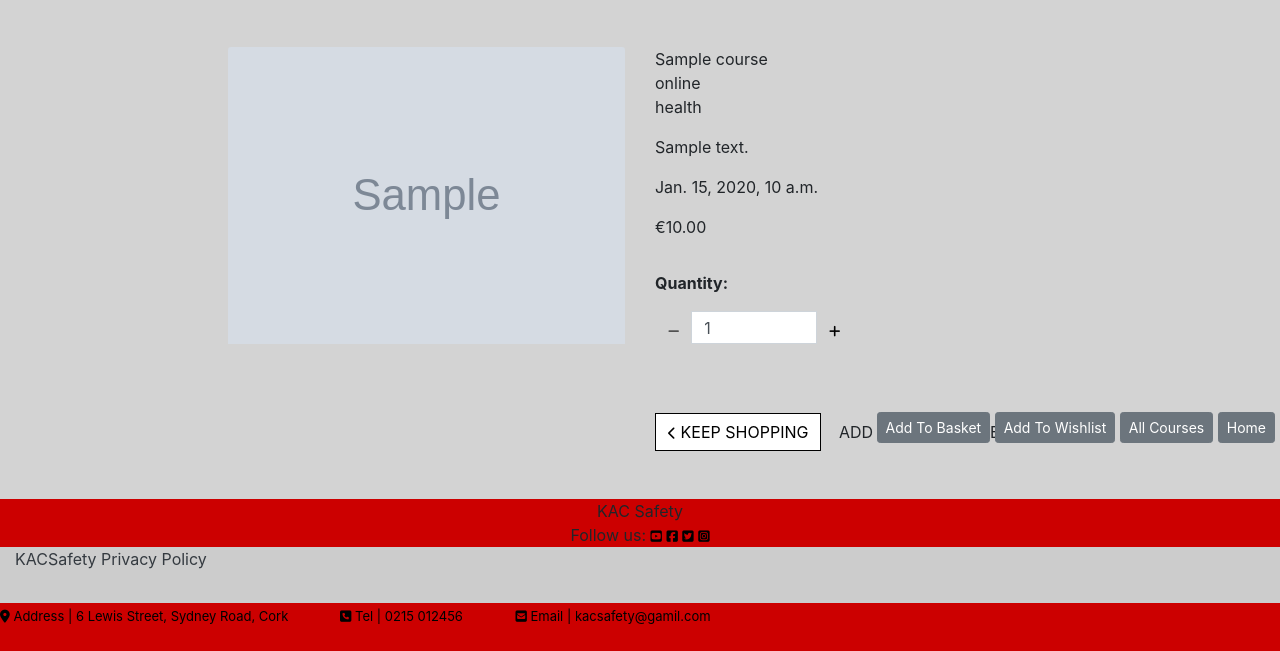
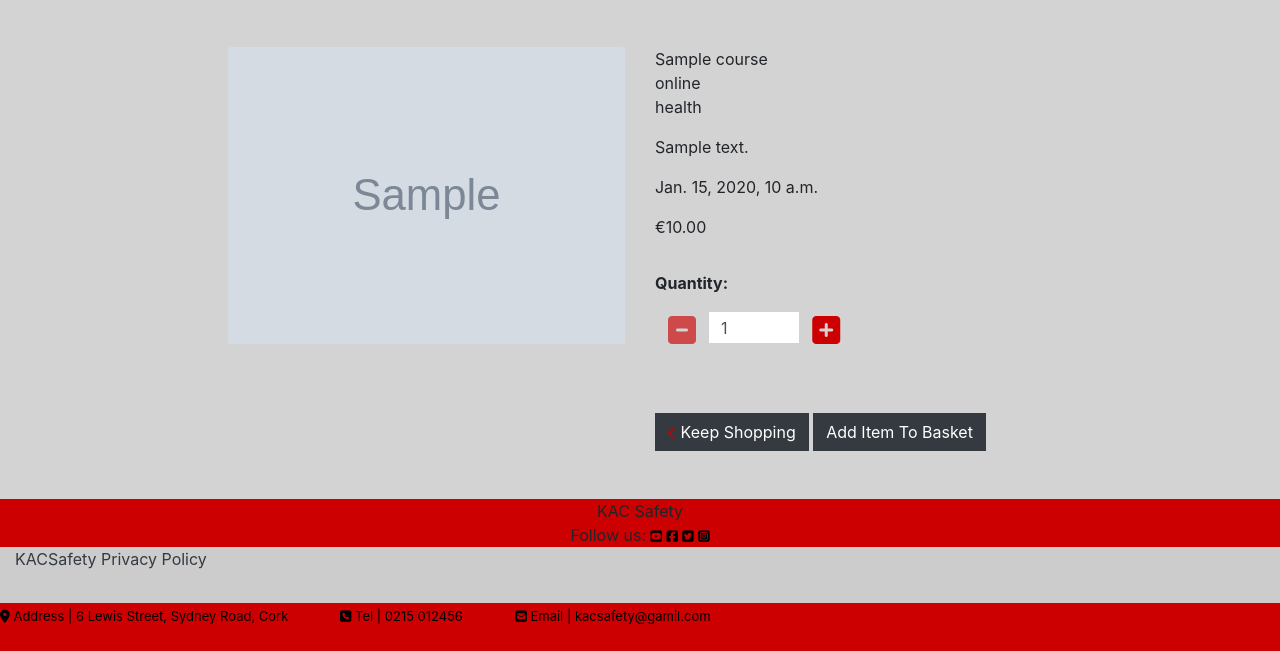
Before and after one commit to NBJIN/kacsafetya, a Django app: page /courses/courses/detail/1/ in a window 1280 px wide. Shown: the part 161-812 px from the top of the page. Run offline with Django 3.2, Linux system fonts and the light colour scheme; tables that the repository leaves empty hold one stand-in row (values such as "Sample post"); grey boxes marked "Sample" are stand-in pictures; some libraries are stand-ins or nearby versions.

Commit message:
Change design of buttons on pages
Update buttons on basket, contact, add_courses, all_courses,
detailed_courses, dashboard, index, subscribe, success, login
logout, signup. Add styling for same in style.css.

```diff
--- a/basket/templates/basket/basket.html
+++ b/basket/templates/basket/basket.html
@@ -138,7 +138,7 @@
                         <span class="icon">
                             <i class="fas fa-chevron-left"></i>
                         </span>
-                        <span class="text-uppercase">Continue Browsing</span>
+                        <span class="btn btn-dark rounded-0 mt-5">Continue Browsing</span>
                     </a>
                     <a href="{% url 'purchase' %}" class="btn btn-outline-black btn-black rounded-0 btn-lg">
                         <span class="text-uppercase">Make A Purchase</span>
--- a/contact/templates/contact/contact.html
+++ b/contact/templates/contact/contact.html
@@ -43,7 +43,7 @@
             {% csrf_token %}
             <!-- {% crispy form %} -->
             {{ form | crispy }}
-            <input type="submit" value="Submit" class="btn btn-secondary">
+            <input type="submit" value="Submit" class="btn btn-dark rounded-0 mt-2 mb-3">
             <!-- <fieldset class="rounded px-3 mb-5">
                 <legend class="fieldset-label small text-black px-3 w-auto"></legend>
 
--- a/courses/templates/courses/add_courses.html
+++ b/courses/templates/courses/add_courses.html
@@ -36,8 +36,8 @@
                 {% endif %}
                 {% endfor %}
                 <div class="text-right">
-                    <a class="btn btn-outline-black rounded-0" href="{% url 'all_courses' %}">Cancel</a>
-                    <button class="btn btn-black rounded-0" type="submit">Add Course</button>
+                    <a class="btn btn-dark rounded-0 mt-5" href="{% url 'all_courses' %}">Cancel</a>
+                    <button class="btn btn-dark rounded-0 mt-5" type="submit">Add Course</button>
                 </div>
             </form>
         </div>
--- a/courses/templates/courses/all_courses.html
+++ b/courses/templates/courses/all_courses.html
@@ -131,9 +131,9 @@
 
 <p class="d-lg-block button-options">
 
-  <a class="btn btn-sm btn-secondary" href="" role="button">Next</a>
-  <a class="btn btn-sm btn-secondary" href="" role="button">Previous</a>
-  <a class="btn btn-sm btn-secondary" href="{% url 'landing' %}" role="">Home</a>
+  <a class="btn btn-dark rounded-0 mt-5" href="" role="button">Next</a>
+  <a class="btn btn-dark rounded-0 mt-5" href="" role="button">Previous</a>
+  <a class="btn btn-dark rounded-0 mt-5" href="{% url 'landing' %}" role="">Home</a>
 
   <div class="btt-button btn-secondary">
     <a class="btt-link h-100 d-flex">
--- a/courses/templates/courses/detailed_courses.html
+++ b/courses/templates/courses/detailed_courses.html
@@ -53,7 +53,7 @@
                                         <button class="decrement-qty btn btn-black rounded-0"
                                             data-item_id="{{ courses.id }}" id="decrement-qty_{{ courses.id }}">
                                             <span class="icon">
-                                                <i class="fas fa-minus"></i>
+                                                <i class="fa-solid fa-square-minus fa-2xl" style="color: #cc0000;"></i>
                                             </span>
                                         </button>
                                     </div>
@@ -63,7 +63,7 @@
                                         <button class="increment-qty btn btn-black rounded-0"
                                             data-item_id="{{ courses.id }}" id="increment-qty_{{ courses.id }}">
                                             <span class="icon">
-                                                <i class="fas fa-plus"></i>
+                                                <i class="fa-sharp fa-solid fa-square-plus fa-2xl" style="color: rgb(204, 0, 0);"></i>
                                             </span>
                                         </button>
                                     </div>
@@ -71,38 +71,39 @@
                             </div>
                         </div>
                         <div class="col-12">
-                            <a href="{% url 'all_courses' %}" class="btn btn-outline-black rounded-0 mt-5">
+                            <a href="{% url 'all_courses' %}" class="btn btn-dark rounded-0 mt-5">
                                 <span class="icon">
-                                    <i class="fa fa-chevron-left"></i>
+                                    <i class="fa-solid fa-chevron-left" style="color: #cc0000;"></i>
                                 </span>
-                                <span class="text-uppercase">Keep Shopping</span>
+                                <span >Keep Shopping</span>
                             </a>
                             <!-- <a href="{% url 'view_basket' %}" > -->
-                            <input type="submit" class="btn btn-black rounded-0 text-uppercase mt-5"
+                            <input type="submit" class="btn btn-dark rounded-0 mt-5"
                                 value="Add Item To Basket">
                             <!-- </a> -->
+                            {% if request.user.is_superuser %}
+                            <a class="btn btn-dark rounded-0 mt-5" href="{% url 'edit_courses' courses.id %}" role="button">Edit</a>
+                            <a class="btn btn-dark rounded-0 mt-5" href="{% url 'delete_courses' courses.id %}" role="button">Delete</a>
+                            {% endif %}
                         </div>
                         <input type="hidden" name="redirect_url" value="{{ request.path }}">
 
                     </div>
                 </form>
             </div>
-            {% if request.user.is_superuser %}
-            <a class="btn btn-sm btn-secondary" href="{% url 'edit_courses' courses.id %}" role="button">Edit</a>
-            <a class="btn btn-sm btn-secondary" href="{% url 'delete_courses' courses.id %}" role="button">Delete</a>
-            {% endif %}
+
 
         </div>
 
     </div>
 
 </div>
-<p class="d-lg-block button-options">
+<!-- <p class="d-lg-block button-options">
     <a class="btn btn-sm btn-secondary" href="" role="button">Add To Basket</a>
     <a class="btn btn-sm btn-secondary" href="" role="button">Add To Wishlist</a>
     <a class="btn btn-sm btn-secondary" href="{% url 'all_courses' %}" role="button">All Courses</a>
     <a class="btn btn-sm btn-secondary" href="{% url 'landing' %}" role="">Home</a>
-</p>
+</p> -->
 {% endblock %}
 
 {% block postloadjs %}
--- a/dashboard/templates/dashboard/dashboard.html
+++ b/dashboard/templates/dashboard/dashboard.html
@@ -34,7 +34,7 @@
             <form class="mt-3" action="{% url 'dashboard' %}" method="POST" id="profile-update-form">
                 {% csrf_token %}
                 {{ form|crispy }}
-                <button class="btn btn-black rounded-0 text-uppercase float-right">Update Information</button>
+                <button class="btn btn-dark rounded-0 mt-5 mb-3">Update Information</button>
             </form>
         </div>
         <div class="col-12 col-lg-6">
--- a/landing/templates/landing/index.html
+++ b/landing/templates/landing/index.html
@@ -38,7 +38,7 @@
         <p><strong>Please click on the learn more button to see a list of courses.</strong></p>
         <p>
             <!-- <button class="btn btn-sm btn-light" href="{% url 'all_courses' %}" role="button">Learn more</button> -->
-            <a class="btn btn-sm btn-secondary" href="{% url 'all_courses' %}" role="button">Learn more</a>
+            <a class="btn btn-dark rounded-0 mt-5" href="{% url 'all_courses' %}" role="button">Learn more</a>
 
 
         </p>
--- a/mailchimpnews/templates/mailchimpnews/subscribe.html
+++ b/mailchimpnews/templates/mailchimpnews/subscribe.html
@@ -32,7 +32,7 @@
                 {% csrf_token %}
                 {{ form | crispy }}
 
-                <input type="submit" value="Submit" class="btn btn-secondary">
+                <input type="submit" value="Submit" class="btn btn-dark rounded-0 mt-5 mb-3">
                 <!-- <input type="email" name="email" placeholder="Your Email">
                 <br>
              <input type="text" name="fullname" placeholder="Full Name">
--- a/mailchimpnews/templates/mailchimpnews/success.html
+++ b/mailchimpnews/templates/mailchimpnews/success.html
@@ -29,7 +29,9 @@
             <p>Thank you for your subscription</p>
             <p>KACSafety Team</p>
             <hr>
+            <a class="btn btn-dark rounded-0 mt-5 mb-3" href="/" role="">Home</a>
         </div>
+
     </div>
 
 
--- a/static/css/base.css
+++ b/static/css/base.css
@@ -240,7 +240,8 @@ body {
 .button-options {
     bottom: 0;
     right: 0;
-    position: fixed;
+    /* position: fixed; */
+    text-align: center;
     padding-bottom: 180px;
     padding-right: 5px;
 }
@@ -288,6 +289,10 @@ input[name='q']::placeholder {
     color: white !important;
 }
 
+.form-control {
+    height:
+}
+
 
 /* bootstrap toasts */
 .message-container {
@@ -322,6 +327,7 @@ input[name='q']::placeholder {
     top: -10px;
     right: 36px;
 }
+
 
 
 /* Convenience classes - colors copied from Bootstrap */
@@ -365,7 +371,7 @@ input[name='q']::placeholder {
 }
 
 .banner-strip {
-    background-color: #CC0000;
+    background-color: #cc0000;
 }
 
 .toast-body {
--- a/templates/allauth/account/login.html
+++ b/templates/allauth/account/login.html
@@ -39,8 +39,8 @@
   {% if redirect_field_value %}
   <input type="hidden" name="{{ redirect_field_name }}" value="{{ redirect_field_value }}" />
   {% endif %}
-  <a class="btn btn-outline-black rounded-0" href="{% url 'landing' %}">Home</a>
-  <button class="primaryAction" type="submit">{% trans "Sign In" %}</button>
+  <a class="btn btn-dark rounded" href="{% url 'landing' %}">Home</a>
+  <button class="btn btn-dark" type="submit">{% trans "Sign In" %}</button>
   <p class="mt-2"></p>
   <a class="button secondaryAction" href="{% url 'account_reset_password' %}">{% trans "Forgot Password?" %}</a>
 </form>
--- a/templates/allauth/account/logout.html
+++ b/templates/allauth/account/logout.html
@@ -16,7 +16,7 @@
   {% if redirect_field_value %}
   <input type="hidden" name="{{ redirect_field_name }}" value="{{ redirect_field_value }}" />
   {% endif %}
-  <button type="submit">{% trans 'Sign Out' %}</button>
+  <button type="submit" class="mb-3">{% trans 'Sign Out' %}</button>
 </form>
 
 
--- a/templates/allauth/account/signup.html
+++ b/templates/allauth/account/signup.html
@@ -17,7 +17,7 @@
   {% if redirect_field_value %}
   <input type="hidden" name="{{ redirect_field_name }}" value="{{ redirect_field_value }}" />
   {% endif %}
-  <button type="submit">{% trans "Sign Up" %} &raquo;</button>
+  <button type="submit" class="mb-3">{% trans "Sign Up" %} &raquo;</button>
 </form>
 
 {% endblock %}
```
